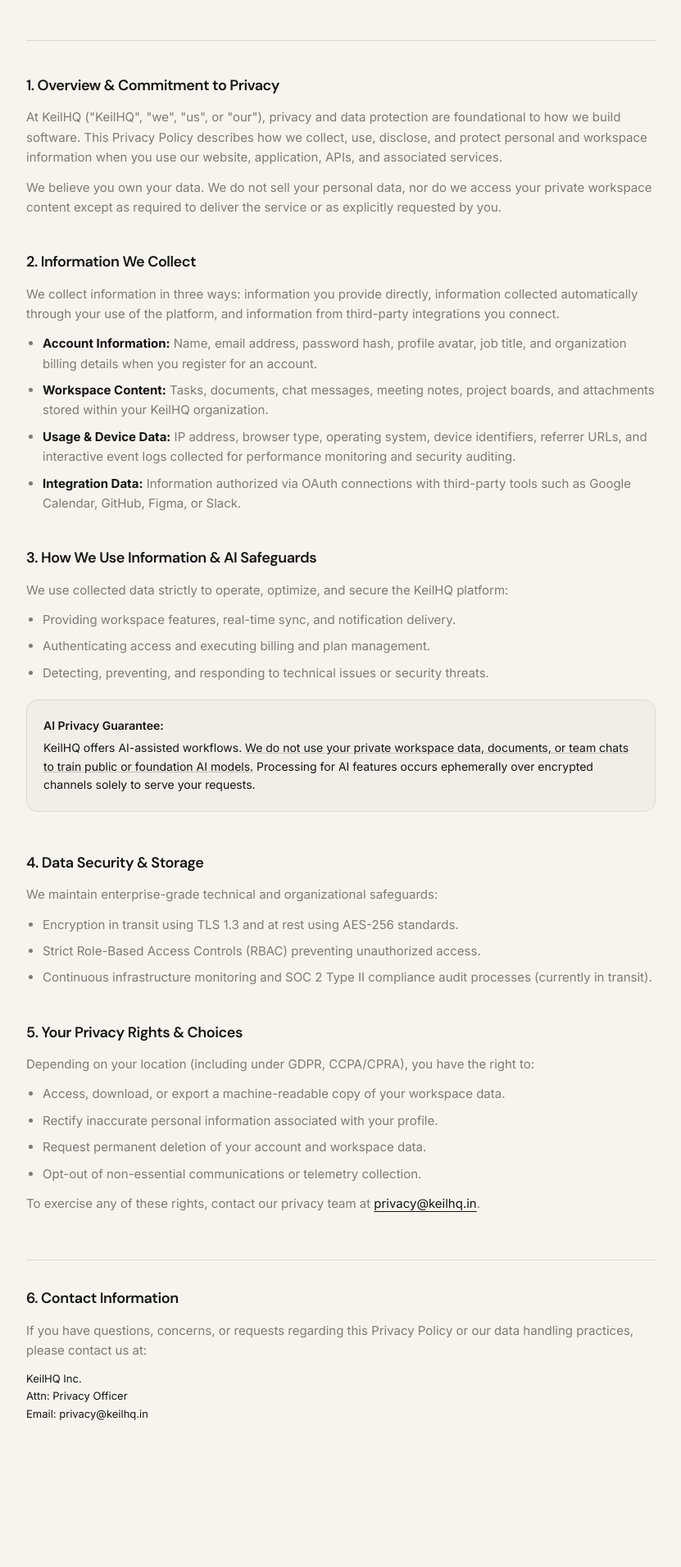
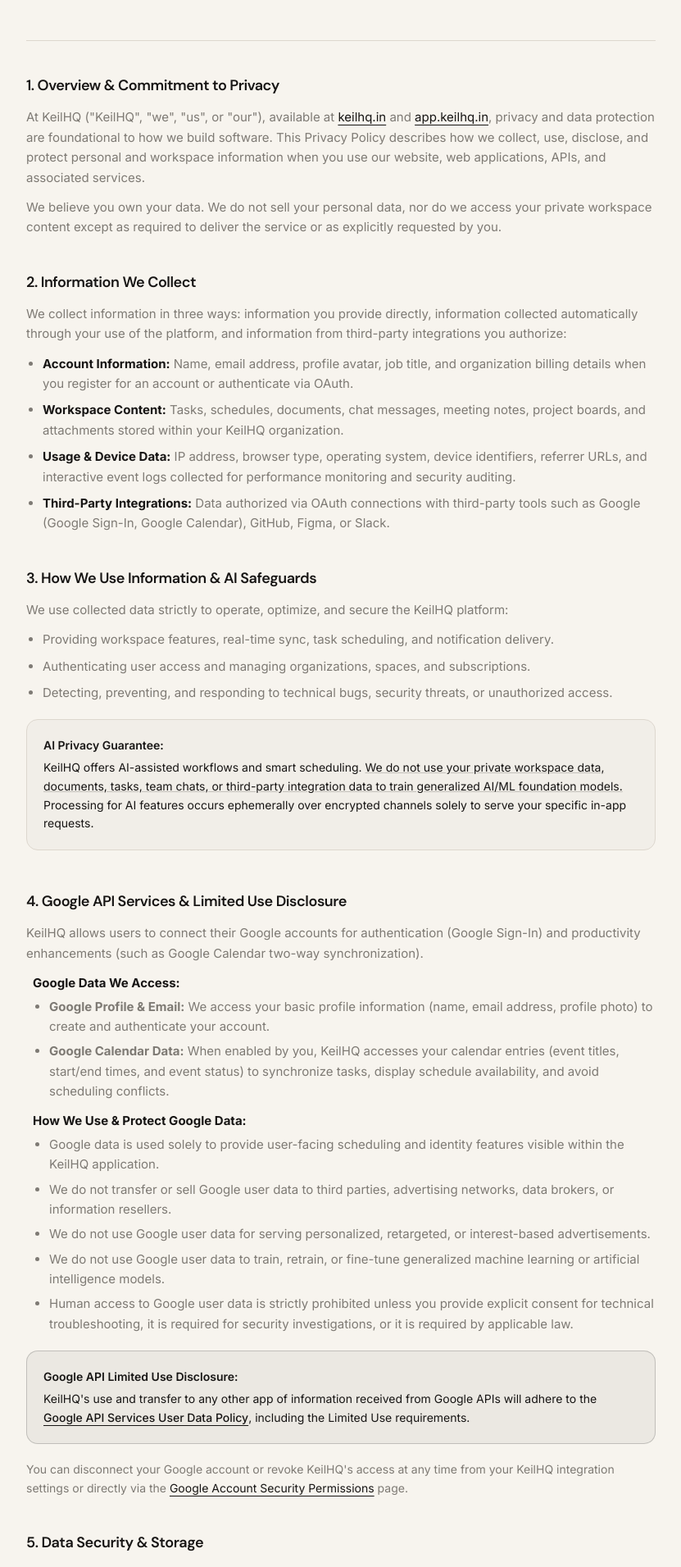
Before and after one commit to Zemon-tech/keilhq-landing, a Next.js app: page /privacy in a window 1280 px wide. Shown: the part 282-2193 px from the top of the page at 82% size, without its empty margins (224-1055 px from the left). Built offline with nearby package versions, Linux system fonts and the light colour scheme.

Commit message:
update privacy policy page

```diff
--- a/app/(main)/privacy/page.tsx
+++ b/app/(main)/privacy/page.tsx
@@ -1,8 +1,9 @@
 import { Metadata } from "next";
 
 export const metadata: Metadata = {
-  title: "Privacy",
-  description: "Learn how KeilHQ collects, uses, and protects your workspace and personal data with enterprise-grade security.",
+  title: "Privacy Policy",
+  description:
+    "Learn how KeilHQ collects, uses, and protects your workspace, personal data, and Google integrations with enterprise-grade security.",
 };
 
 export default function PrivacyPage() {
@@ -21,47 +22,58 @@
               Privacy Policy
             </h1>
             <p className="text-[15px] text-muted-foreground leading-relaxed">
-              Last updated: October 24, 2026
+              Last updated: August 25, 2026
             </p>
           </div>
 
           {/* Policy Body */}
           <div className="flex flex-col gap-10 text-[15px] leading-relaxed text-muted-foreground border-t border-border pt-10">
+            {/* Section 1 */}
             <section className="flex flex-col gap-3">
               <h2 className="text-[18px] font-semibold text-foreground tracking-tight font-display">
                 1. Overview & Commitment to Privacy
               </h2>
               <p>
-                At KeilHQ (&quot;KeilHQ&quot;, &quot;we&quot;, &quot;us&quot;, or &quot;our&quot;), privacy and data protection are foundational to how we build software. This Privacy Policy describes how we collect, use, disclose, and protect personal and workspace information when you use our website, application, APIs, and associated services.
+                At KeilHQ (&quot;KeilHQ&quot;, &quot;we&quot;, &quot;us&quot;, or &quot;our&quot;), available at{" "}
+                <a href="https://keilhq.in" className="text-foreground underline underline-offset-4">
+                  keilhq.in
+                </a>{" "}
+                and{" "}
+                <a href="https://app.keilhq.in" className="text-foreground underline underline-offset-4">
+                  app.keilhq.in
+                </a>
+                , privacy and data protection are foundational to how we build software. This Privacy Policy describes how we collect, use, disclose, and protect personal and workspace information when you use our website, web applications, APIs, and associated services.
               </p>
               <p>
                 We believe you own your data. We do not sell your personal data, nor do we access your private workspace content except as required to deliver the service or as explicitly requested by you.
               </p>
             </section>
 
+            {/* Section 2 */}
             <section className="flex flex-col gap-3">
               <h2 className="text-[18px] font-semibold text-foreground tracking-tight font-display">
                 2. Information We Collect
               </h2>
               <p>
-                We collect information in three ways: information you provide directly, information collected automatically through your use of the platform, and information from third-party integrations you connect.
+                We collect information in three ways: information you provide directly, information collected automatically through your use of the platform, and information from third-party integrations you authorize:
               </p>
               <ul className="list-disc pl-5 flex flex-col gap-2">
                 <li>
-                  <strong className="text-foreground">Account Information:</strong> Name, email address, password hash, profile avatar, job title, and organization billing details when you register for an account.
+                  <strong className="text-foreground">Account Information:</strong> Name, email address, profile avatar, job title, and organization billing details when you register for an account or authenticate via OAuth.
                 </li>
                 <li>
-                  <strong className="text-foreground">Workspace Content:</strong> Tasks, documents, chat messages, meeting notes, project boards, and attachments stored within your KeilHQ organization.
+                  <strong className="text-foreground">Workspace Content:</strong> Tasks, schedules, documents, chat messages, meeting notes, project boards, and attachments stored within your KeilHQ organization.
                 </li>
                 <li>
                   <strong className="text-foreground">Usage & Device Data:</strong> IP address, browser type, operating system, device identifiers, referrer URLs, and interactive event logs collected for performance monitoring and security auditing.
                 </li>
                 <li>
-                  <strong className="text-foreground">Integration Data:</strong> Information authorized via OAuth connections with third-party tools such as Google Calendar, GitHub, Figma, or Slack.
+                  <strong className="text-foreground">Third-Party Integrations:</strong> Data authorized via OAuth connections with third-party tools such as Google (Google Sign-In, Google Calendar), GitHub, Figma, or Slack.
                 </li>
               </ul>
             </section>
 
+            {/* Section 3 */}
             <section className="flex flex-col gap-3">
               <h2 className="text-[18px] font-semibold text-foreground tracking-tight font-display">
                 3. How We Use Information & AI Safeguards
@@ -70,62 +82,145 @@
                 We use collected data strictly to operate, optimize, and secure the KeilHQ platform:
               </p>
               <ul className="list-disc pl-5 flex flex-col gap-2">
-                <li>Providing workspace features, real-time sync, and notification delivery.</li>
-                <li>Authenticating access and executing billing and plan management.</li>
-                <li>Detecting, preventing, and responding to technical issues or security threats.</li>
+                <li>Providing workspace features, real-time sync, task scheduling, and notification delivery.</li>
+                <li>Authenticating user access and managing organizations, spaces, and subscriptions.</li>
+                <li>Detecting, preventing, and responding to technical bugs, security threats, or unauthorized access.</li>
               </ul>
               <div className="p-5 rounded-lg border border-border bg-card text-foreground text-[14px] leading-relaxed my-2">
                 <strong className="font-semibold block mb-1">AI Privacy Guarantee:</strong>
-                KeilHQ offers AI-assisted workflows. <span className="underline decoration-muted-foreground/40">We do not use your private workspace data, documents, or team chats to train public or foundation AI models.</span> Processing for AI features occurs ephemerally over encrypted channels solely to serve your requests.
+                KeilHQ offers AI-assisted workflows and smart scheduling. <span className="underline decoration-muted-foreground/40">We do not use your private workspace data, documents, tasks, team chats, or third-party integration data to train generalized AI/ML foundation models.</span> Processing for AI features occurs ephemerally over encrypted channels solely to serve your specific in-app requests.
               </div>
             </section>
 
+            {/* Section 4 - Google API Services & Limited Use Policy */}
             <section className="flex flex-col gap-3">
               <h2 className="text-[18px] font-semibold text-foreground tracking-tight font-display">
-                4. Data Security & Storage
+                4. Google API Services & Limited Use Disclosure
+              </h2>
+              <p>
+                KeilHQ allows users to connect their Google accounts for authentication (Google Sign-In) and productivity enhancements (such as Google Calendar two-way synchronization).
+              </p>
+
+              <div className="flex flex-col gap-3 pl-2">
+                <div>
+                  <strong className="text-foreground">Google Data We Access:</strong>
+                  <ul className="list-disc pl-5 mt-1 flex flex-col gap-1.5">
+                    <li>
+                      <strong>Google Profile & Email:</strong> We access your basic profile information (name, email address, profile photo) to create and authenticate your account.
+                    </li>
+                    <li>
+                      <strong>Google Calendar Data:</strong> When enabled by you, KeilHQ accesses your calendar entries (event titles, start/end times, and event status) to synchronize tasks, display schedule availability, and avoid scheduling conflicts.
+                    </li>
+                  </ul>
+                </div>
+
+                <div>
+                  <strong className="text-foreground">How We Use & Protect Google Data:</strong>
+                  <ul className="list-disc pl-5 mt-1 flex flex-col gap-1.5">
+                    <li>Google data is used solely to provide user-facing scheduling and identity features visible within the KeilHQ application.</li>
+                    <li>We do not transfer or sell Google user data to third parties, advertising networks, data brokers, or information resellers.</li>
+                    <li>We do not use Google user data for serving personalized, retargeted, or interest-based advertisements.</li>
+                    <li>We do not use Google user data to train, retrain, or fine-tune generalized machine learning or artificial intelligence models.</li>
+                    <li>Human access to Google user data is strictly prohibited unless you provide explicit consent for technical troubleshooting, it is required for security investigations, or it is required by applicable law.</li>
+                  </ul>
+                </div>
+              </div>
+
+              {/* Mandatory Google Limited Use Statement */}
+              <div className="p-5 rounded-lg border border-primary/20 bg-primary/5 text-foreground text-[14px] leading-relaxed my-2">
+                <strong className="font-semibold block mb-1">Google API Limited Use Disclosure:</strong>
+                KeilHQ&apos;s use and transfer to any other app of information received from Google APIs will adhere to the{" "}
+                <a
+                  href="https://developers.google.com/terms/api-services-user-data-policy"
+                  target="_blank"
+                  rel="noopener noreferrer"
+                  className="text-foreground underline underline-offset-4 hover:opacity-80 transition-opacity font-medium"
+                >
+                  Google API Services User Data Policy
+                </a>
+                , including the Limited Use requirements.
+              </div>
+
+              <p className="text-[14px]">
+                You can disconnect your Google account or revoke KeilHQ&apos;s access at any time from your KeilHQ integration settings or directly via the{" "}
+                <a
+                  href="https://myaccount.google.com/permissions"
+                  target="_blank"
+                  rel="noopener noreferrer"
+                  className="text-foreground underline underline-offset-4 hover:opacity-80 transition-opacity"
+                >
+                  Google Account Security Permissions
+                </a>{" "}
+                page.
+              </p>
+            </section>
+
+            {/* Section 5 */}
+            <section className="flex flex-col gap-3">
+              <h2 className="text-[18px] font-semibold text-foreground tracking-tight font-display">
+                5. Data Security & Storage
               </h2>
               <p>
                 We maintain enterprise-grade technical and organizational safeguards:
               </p>
               <ul className="list-disc pl-5 flex flex-col gap-2">
                 <li>Encryption in transit using TLS 1.3 and at rest using AES-256 standards.</li>
-                <li>Strict Role-Based Access Controls (RBAC) preventing unauthorized access.</li>
-                <li>Continuous infrastructure monitoring and SOC 2 Type II compliance audit processes (currently in transit).</li>
+                <li>Strict Role-Based Access Controls (RBAC) preventing unauthorized access across organizations.</li>
+                <li>Database isolation and row-level security ensuring multi-tenant data confidentiality.</li>
+                <li>OAuth refresh tokens and credentials are securely encrypted and stored with restricted access.</li>
               </ul>
             </section>
 
+            {/* Section 6 */}
             <section className="flex flex-col gap-3">
               <h2 className="text-[18px] font-semibold text-foreground tracking-tight font-display">
-                5. Your Privacy Rights & Choices
+                6. Your Privacy Rights & Data Deletion
               </h2>
               <p>
-                Depending on your location (including under GDPR, CCPA/CPRA), you have the right to:
+                Depending on your jurisdiction (including under GDPR, CCPA/CPRA, and other privacy laws), you have the right to:
               </p>
               <ul className="list-disc pl-5 flex flex-col gap-2">
-                <li>Access, download, or export a machine-readable copy of your workspace data.</li>
-                <li>Rectify inaccurate personal information associated with your profile.</li>
-                <li>Request permanent deletion of your account and workspace data.</li>
+                <li>Access, export, or download a machine-readable copy of your workspace data.</li>
+                <li>Rectify or update inaccurate personal information.</li>
+                <li>Request permanent deletion of your account, workspace data, and connected integration tokens.</li>
                 <li>Opt-out of non-essential communications or telemetry collection.</li>
               </ul>
               <p>
-                To exercise any of these rights, contact our privacy team at{" "}
-                <a href="mailto:privacy@keilhq.in" className="text-foreground underline underline-offset-4 hover:opacity-80 transition-opacity">
-                  privacy@keilhq.in
+                To exercise any of these rights or request complete data deletion, contact our privacy team at{" "}
+                <a
+                  href="mailto:hello@keilhq.in"
+                  className="text-foreground underline underline-offset-4 hover:opacity-80 transition-opacity"
+                >
+                  hello@keilhq.in
                 </a>.
               </p>
             </section>
 
+            {/* Section 7 */}
             <section className="flex flex-col gap-3 border-t border-border pt-8 mt-4 font-sans">
               <h2 className="text-[18px] font-semibold text-foreground tracking-tight font-display">
-                6. Contact Information
+                7. Contact Information
               </h2>
               <p>
                 If you have questions, concerns, or requests regarding this Privacy Policy or our data handling practices, please contact us at:
               </p>
-              <p className="text-[13px] text-foreground">
-                KeilHQ Inc.<br />
+              <p className="text-[14px] text-foreground leading-relaxed">
+                <strong>KeilHQ</strong><br />
                 Attn: Privacy Officer<br />
-                Email: privacy@keilhq.in
+                Email:{" "}
+                <a
+                  href="mailto:hello@keilhq.in"
+                  className="text-foreground underline underline-offset-4"
+                >
+                  hello@keilhq.in
+                </a><br />
+                Website:{" "}
+                <a
+                  href="https://keilhq.in"
+                  className="text-foreground underline underline-offset-4"
+                >
+                  https://keilhq.in
+                </a>
               </p>
             </section>
           </div>
```
